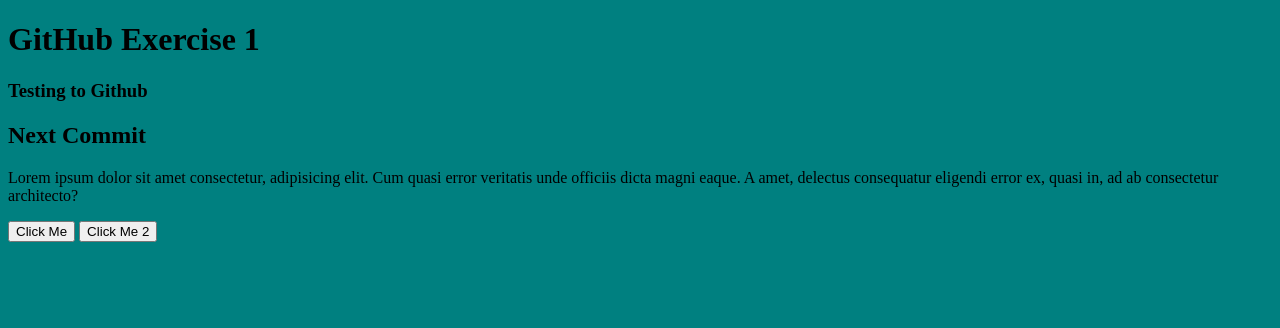
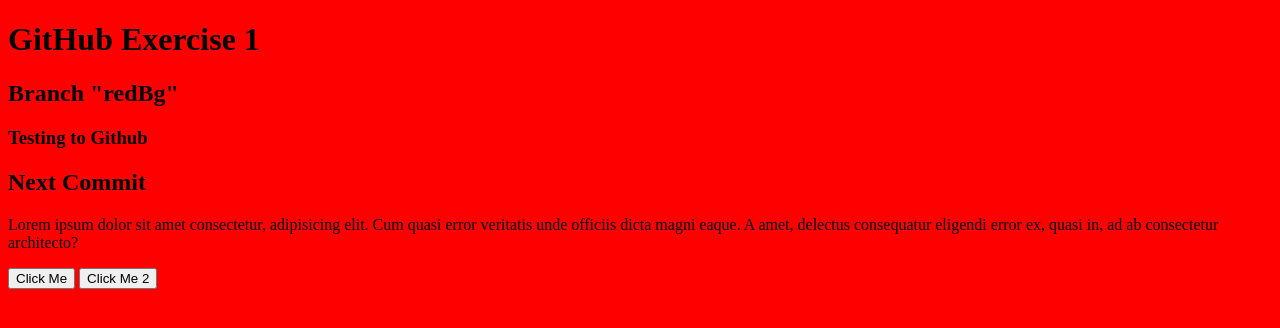
Before and after one commit to kcsid7/githubExercise, a plain HTML site: page index.html in a window 1280 px wide. Both pictures are taken after a click on the button "Click Me 2". Drawn offline with Linux system fonts and the light colour scheme.

Commit message:
Alternate Background

```diff
--- a/index.css
+++ b/index.css
@@ -1,3 +1,3 @@
 body {
-    background-color: teal;
+    background-color: red;
 }
--- a/index.html
+++ b/index.html
@@ -9,6 +9,7 @@
 </head>
 <body>
     <h1>GitHub Exercise 1</h1>
+    <h2>Branch "redBg"</h2>
     <h3>Testing to Github</h3>
 
     <h2>Next Commit</h2>
--- a/index.js
+++ b/index.js
@@ -11,10 +11,10 @@ btn.addEventListener("click", function() {
 })
 
 btn2.addEventListener("click", function() {
-    body.style.backgroundColor = "red"
+    body.style.backgroundColor = "blue"
     body.style.color = "white"
     setTimeout(function() {
-        body.style.backgroundColor = "teal"
+        body.style.backgroundColor = "red"
         body.style.color = "black"
     }, 2000)
 })
```
